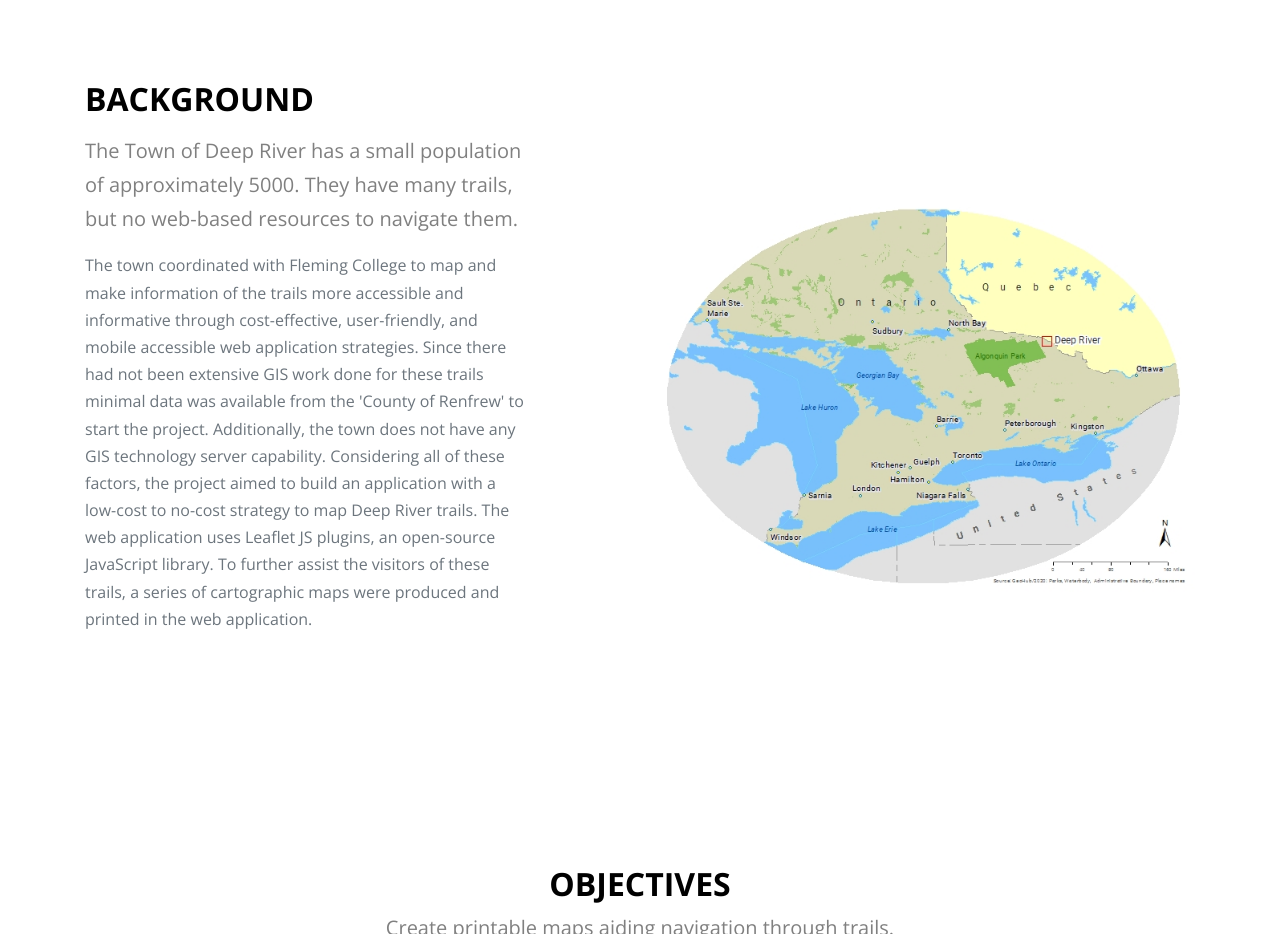
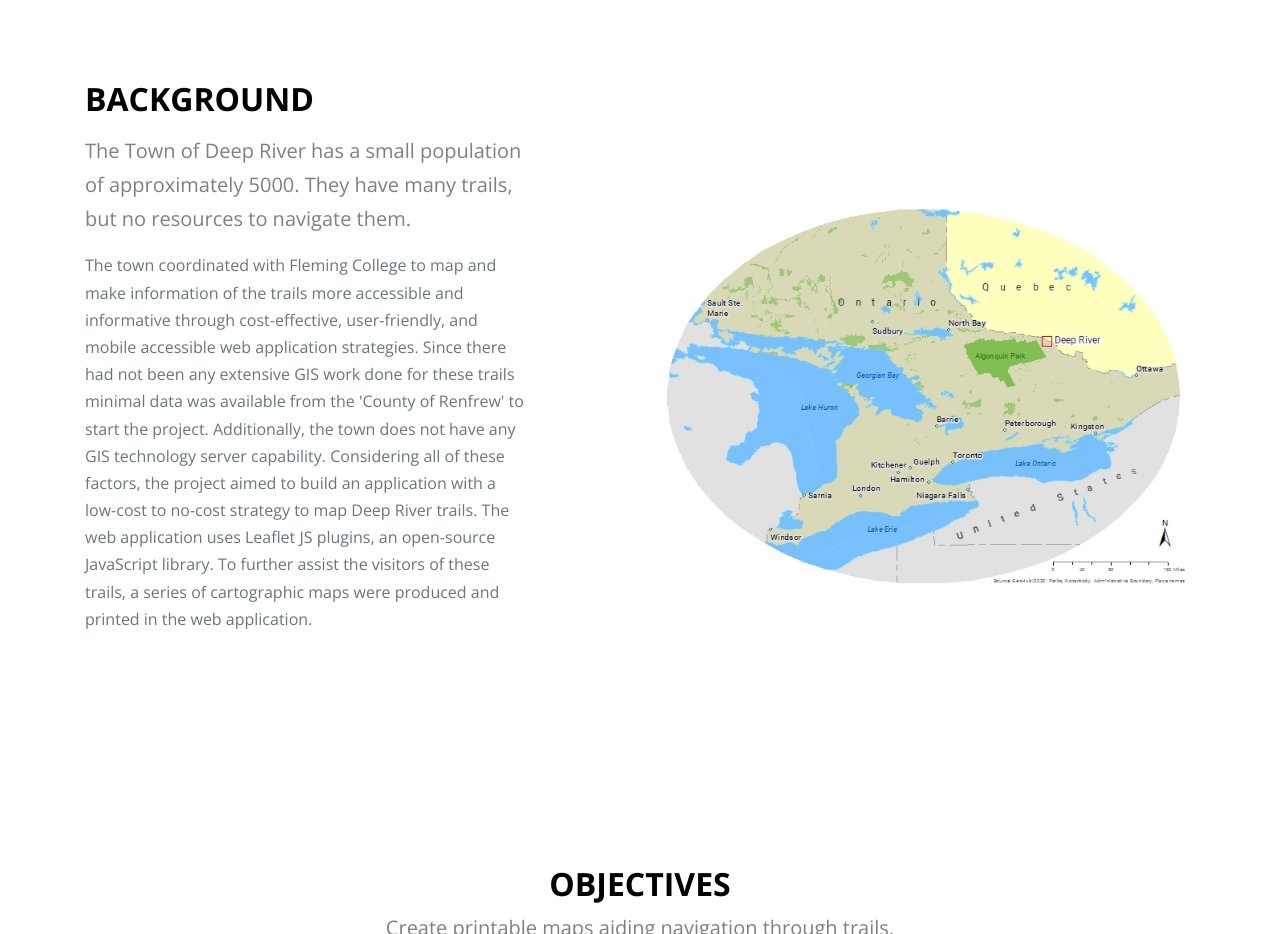
Before and after one commit to smainalygis/Collab, a plain HTML site: page index.html in a window 1280 px wide. Shown: the part 800-1734 px from the top of the page. Drawn offline with nearby package versions, Linux system fonts and the light colour scheme; files whose address does not match are found by name.

Commit message:
Update index.html

```diff
--- a/index.html
+++ b/index.html
@@ -114,10 +114,10 @@
 
             <h2 class="text-black mb-3">Background</h2>
             <p class="lead">The Town of Deep River has a small population of approximately 5000. They have many trails,
-			but no web-based resources to navigate them.</p>
+			but no resources to navigate them.</p>
             <p class="text-muted mb-4"> The town coordinated with Fleming College to map and make information of the trails
 			more accessible and informative through cost-effective, user-friendly, and mobile accessible web application strategies. Since there
-			had not been extensive GIS work done for these trails minimal data was available from the 'County of Renfrew' to start the project.
+			had not been any extensive GIS work done for these trails minimal data was available from the 'County of Renfrew' to start the project.
 			Additionally, the town does not have any GIS technology server capability. Considering all of these factors, the project aimed to
 			build an application with a low-cost to no-cost strategy to map Deep River trails. The web application uses Leaflet JS plugins, an open-source JavaScript library.
 			To further assist the visitors of these trails, a series of cartographic maps were produced and printed in the web application.</p>
```
